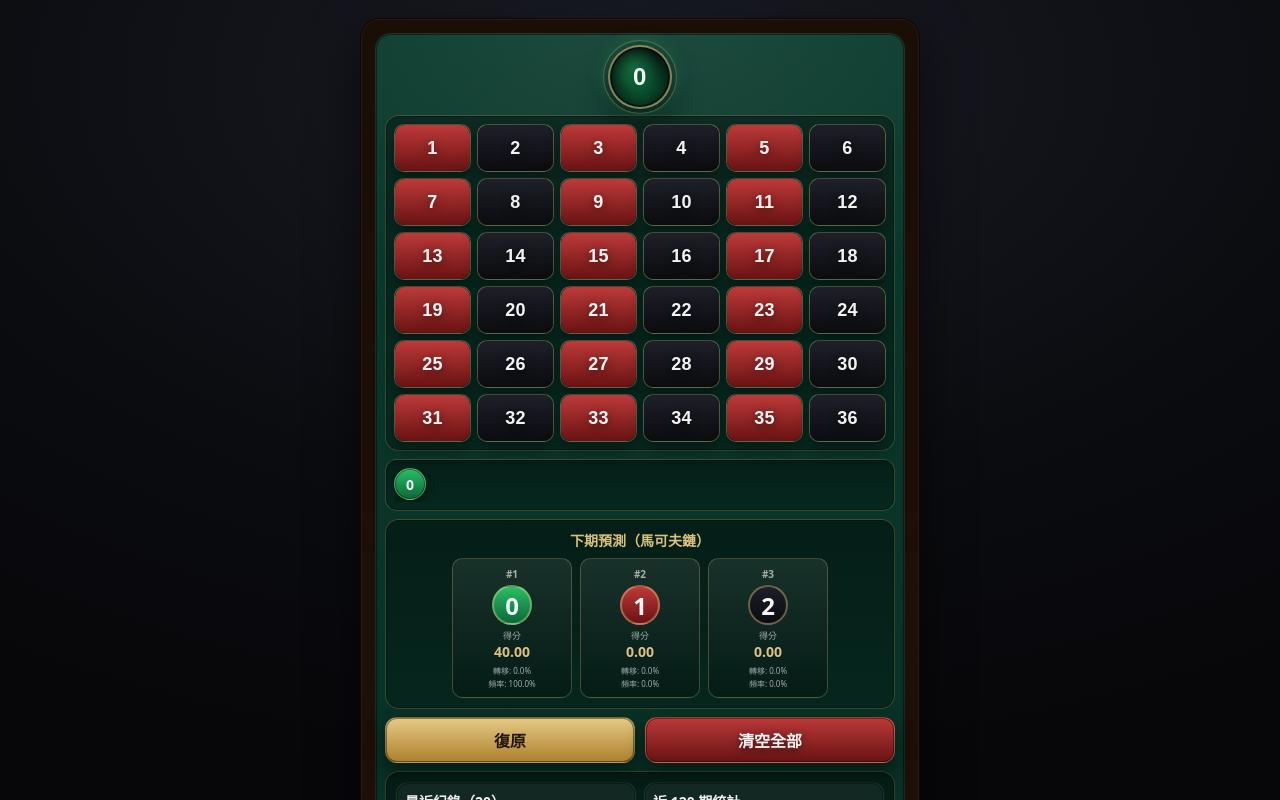
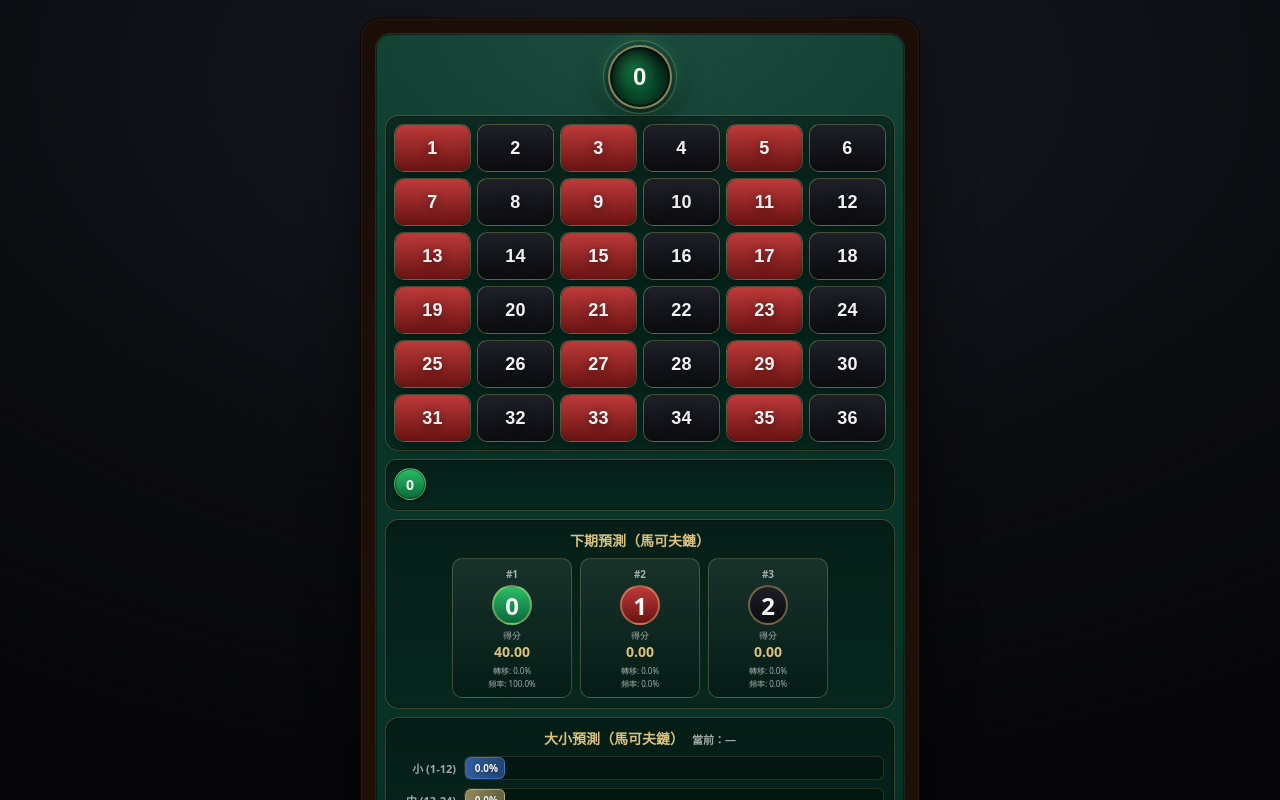
Before and after one commit to aley0221-cpu/langlive-roulette-pwa, a React (Vite) app: page / in a window 1280 px wide. Both pictures are taken after a click on the button "record 0". Shown: the top 800 px of the page. Built offline with nearby package versions, Linux system fonts and the light colour scheme.

Commit message:
Add size prediction (small/mid/large) using Markov Chain transition probabilities

```diff
--- a/src/App.css
+++ b/src/App.css
@@ -603,6 +603,92 @@ body{
   font-size: 8px;
 }
 
+/* 大小預測面板 */
+.size-prediction-panel{
+  margin: 8px 0;
+  border-radius: 14px;
+  padding: 10px;
+  background: linear-gradient(180deg, rgba(0,0,0,.42), rgba(0,0,0,.22));
+  border: 1px solid rgba(242,211,138,.22);
+  box-shadow: inset 0 0 0 1px rgba(0,0,0,.35);
+}
+
+.current-size-label{
+  font-size: 11px;
+  color: var(--muted);
+  margin-left: 8px;
+  font-weight: 600;
+}
+
+.size-prediction-bars{
+  display: flex;
+  flex-direction: column;
+  gap: 8px;
+  margin-top: 8px;
+}
+
+.size-bar-item{
+  display: flex;
+  align-items: center;
+  gap: 8px;
+}
+
+.size-bar-label{
+  min-width: 60px;
+  font-size: 11px;
+  color: var(--muted);
+  font-weight: 700;
+  text-align: right;
+}
+
+.size-bar-container{
+  flex: 1;
+  height: 24px;
+  background: rgba(0,0,0,.3);
+  border-radius: 6px;
+  border: 1px solid rgba(242,211,138,.15);
+  position: relative;
+  overflow: hidden;
+}
+
+.size-bar{
+  height: 100%;
+  border-radius: 6px;
+  display: flex;
+  align-items: center;
+  justify-content: flex-end;
+  padding: 0 6px;
+  transition: width 0.3s ease;
+  min-width: 40px;
+}
+
+.size-bar.small{
+  background: linear-gradient(90deg, rgba(80,140,255,.6), rgba(80,140,255,.4));
+  border: 1px solid rgba(80,140,255,.5);
+}
+
+.size-bar.mid{
+  background: linear-gradient(90deg, rgba(242,211,138,.6), rgba(242,211,138,.4));
+  border: 1px solid rgba(242,211,138,.5);
+}
+
+.size-bar.large{
+  background: linear-gradient(90deg, rgba(198,58,58,.6), rgba(198,58,58,.4));
+  border: 1px solid rgba(198,58,58,.5);
+}
+
+.size-bar.zero{
+  background: linear-gradient(90deg, rgba(43,198,107,.6), rgba(43,198,107,.4));
+  border: 1px solid rgba(43,198,107,.5);
+}
+
+.size-bar-value{
+  font-size: 10px;
+  font-weight: 900;
+  color: rgba(255,255,255,.95);
+  text-shadow: 0 1px 3px rgba(0,0,0,.5);
+}
+
 /* 0 號預警面板 */
 .zero-warning-panel{
   margin: 8px 0;
--- a/src/App.tsx
+++ b/src/App.tsx
@@ -36,6 +36,15 @@ function sizeTag(n: number): string {
   if (n <= 12) return "小";
   if (n <= 24) return "中";
   return "大";
+}
+
+type SizeType = "small" | "mid" | "large" | "zero";
+
+function getSizeType(n: number): SizeType {
+  if (n === 0) return "zero";
+  if (n <= 12) return "small";
+  if (n <= 24) return "mid";
+  return "large";
 }
 
 function oddEvenTag(n: number): string {
@@ -201,6 +210,84 @@ function predictNextNumbers(
       return a.num - b.num; // 得分相同時，號碼小的在前
     })
     .slice(0, topN);
+}
+
+/**
+ * 建立大小轉移矩陣（大中小）
+ * 統計當大小 A 出現後，下一個大小是 B 的次數
+ */
+type SizeTransitionMatrix = Map<SizeType, Map<SizeType, number>>;
+
+function buildSizeTransitionMatrix(records: number[]): SizeTransitionMatrix {
+  const matrix: SizeTransitionMatrix = new Map();
+
+  // 初始化所有大小的轉移矩陣
+  const sizes: SizeType[] = ["small", "mid", "large", "zero"];
+  for (const size of sizes) {
+    matrix.set(size, new Map<SizeType, number>());
+  }
+
+  // 遍歷歷史記錄，建立大小轉移關係
+  for (let i = records.length - 1; i > 0; i--) {
+    const currentNum = records[i];
+    const nextNum = records[i - 1];
+    const currentSize = getSizeType(currentNum);
+    const nextSize = getSizeType(nextNum);
+
+    const transitions = matrix.get(currentSize);
+    if (transitions) {
+      const count = transitions.get(nextSize) || 0;
+      transitions.set(nextSize, count + 1);
+    }
+  }
+
+  return matrix;
+}
+
+/**
+ * 計算大小轉移機率
+ */
+function calculateSizeTransitionProbabilities(matrix: SizeTransitionMatrix): Map<SizeType, Map<SizeType, number>> {
+  const probabilities: Map<SizeType, Map<SizeType, number>> = new Map();
+
+  for (const [fromSize, transitions] of matrix.entries()) {
+    const probMap = new Map<SizeType, number>();
+
+    // 計算總次數
+    let total = 0;
+    for (const count of transitions.values()) {
+      total += count;
+    }
+
+    // 轉換為機率（百分比）
+    if (total > 0) {
+      for (const [toSize, count] of transitions.entries()) {
+        probMap.set(toSize, (count / total) * 100);
+      }
+    }
+
+    probabilities.set(fromSize, probMap);
+  }
+
+  return probabilities;
+}
+
+/**
+ * 預測下一期的大小機率（基於當前號碼的大小）
+ */
+function predictNextSize(
+  lastNumber: number,
+  sizeTransitionProbs: Map<SizeType, Map<SizeType, number>>
+): { small: number; mid: number; large: number; zero: number } {
+  const currentSize = getSizeType(lastNumber);
+  const transitions = sizeTransitionProbs.get(currentSize) || new Map();
+
+  return {
+    small: transitions.get("small") || 0,
+    mid: transitions.get("mid") || 0,
+    large: transitions.get("large") || 0,
+    zero: transitions.get("zero") || 0,
+  };
 }
 
 /**
@@ -386,6 +473,16 @@ export default function App() {
     return calculateTransitionProbabilities(transitionMatrix);
   }, [transitionMatrix]);
 
+  // 建立大小轉移矩陣
+  const sizeTransitionMatrix = useMemo(() => {
+    return buildSizeTransitionMatrix(records);
+  }, [records]);
+
+  // 計算大小轉移機率
+  const sizeTransitionProbabilities = useMemo(() => {
+    return calculateSizeTransitionProbabilities(sizeTransitionMatrix);
+  }, [sizeTransitionMatrix]);
+
   // 計算全局出現頻率
   const globalFrequencies = useMemo(() => {
     return calculateGlobalFrequencies(records);
@@ -397,6 +494,13 @@ export default function App() {
     const lastNumber = records[0]; // 最新一期的號碼
     return predictNextNumbers(lastNumber, transitionProbabilities, globalFrequencies, 3);
   }, [records, transitionProbabilities, globalFrequencies]);
+
+  // 預測下一期的大小機率（根據最新號碼）
+  const sizePrediction = useMemo(() => {
+    if (records.length === 0) return null;
+    const lastNumber = records[0];
+    return predictNextSize(lastNumber, sizeTransitionProbabilities);
+  }, [records, sizeTransitionProbabilities]);
 
   // 0 的特殊關聯分析
   const zeroAssociations = useMemo(() => {
@@ -579,6 +683,66 @@ export default function App() {
                     </div>
                   </div>
                 ))}
+              </div>
+            </div>
+          )}
+
+          {/* 大小預測：下一期大中小的機率比例 */}
+          {sizePrediction && records.length > 0 && (
+            <div className="size-prediction-panel">
+              <div className="prediction-title">
+                大小預測（馬可夫鏈）
+                <span className="current-size-label">
+                  當前：{sizeTag(records[0])}
+                </span>
+              </div>
+              <div className="size-prediction-bars">
+                <div className="size-bar-item">
+                  <div className="size-bar-label">小 (1-12)</div>
+                  <div className="size-bar-container">
+                    <div
+                      className="size-bar small"
+                      style={{ width: `${sizePrediction.small}%` }}
+                    >
+                      <span className="size-bar-value">{sizePrediction.small.toFixed(1)}%</span>
+                    </div>
+                  </div>
+                </div>
+                <div className="size-bar-item">
+                  <div className="size-bar-label">中 (13-24)</div>
+                  <div className="size-bar-container">
+                    <div
+                      className="size-bar mid"
+                      style={{ width: `${sizePrediction.mid}%` }}
+                    >
+                      <span className="size-bar-value">{sizePrediction.mid.toFixed(1)}%</span>
+                    </div>
+                  </div>
+                </div>
+                <div className="size-bar-item">
+                  <div className="size-bar-label">大 (25-36)</div>
+                  <div className="size-bar-container">
+                    <div
+                      className="size-bar large"
+                      style={{ width: `${sizePrediction.large}%` }}
+                    >
+                      <span className="size-bar-value">{sizePrediction.large.toFixed(1)}%</span>
+                    </div>
+                  </div>
+                </div>
+                {sizePrediction.zero > 0 && (
+                  <div className="size-bar-item">
+                    <div className="size-bar-label">0</div>
+                    <div className="size-bar-container">
+                      <div
+                        className="size-bar zero"
+                        style={{ width: `${sizePrediction.zero}%` }}
+                      >
+                        <span className="size-bar-value">{sizePrediction.zero.toFixed(1)}%</span>
+                      </div>
+                    </div>
+                  </div>
+                )}
               </div>
             </div>
           )}
```
